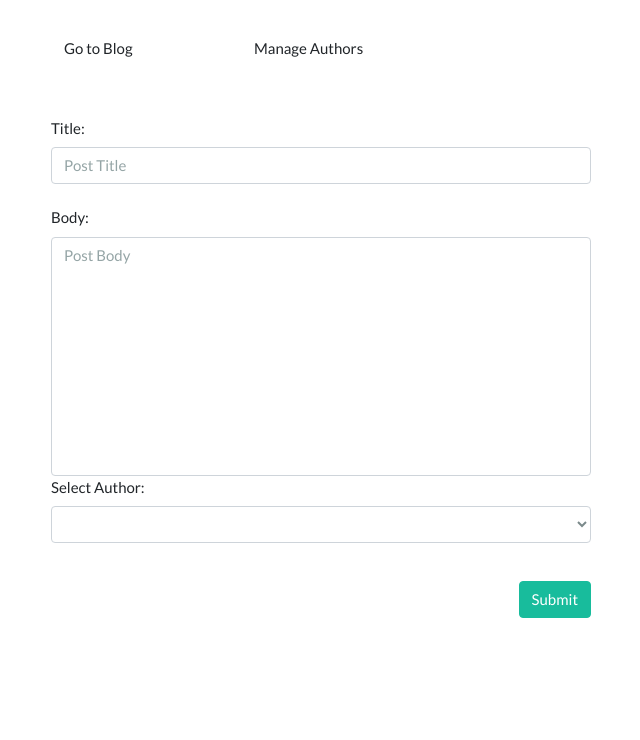
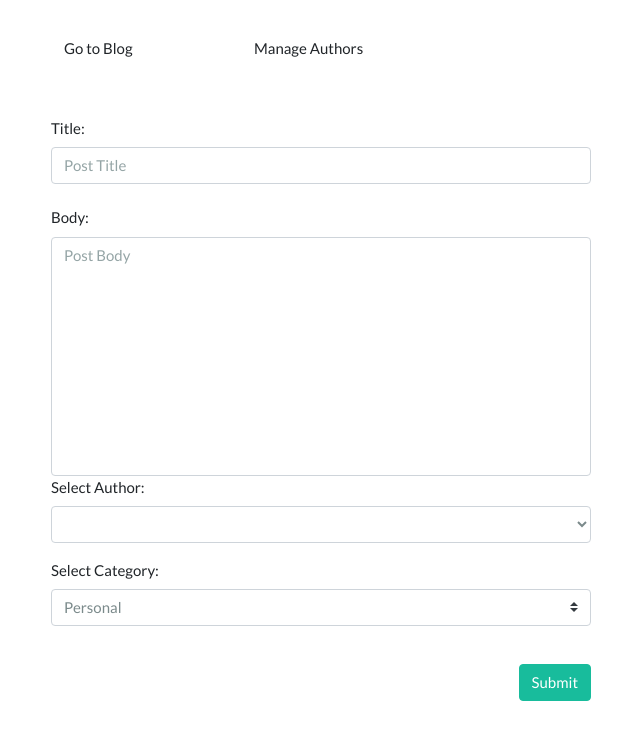
Before and after one commit to BBrier14/project2, a website: page public/cms.html in a window 1280 px wide. Shown: the whole page, without its empty margins (34-674 px from the left). Drawn offline with nearby package versions, Linux system fonts and the light colour scheme; no server answers.

Commit message:
added categories to cms html

```diff
--- a/public/cms.html
+++ b/public/cms.html
@@ -35,6 +35,16 @@
 							<select class="form-control" id="author">
   						</select>
 						</div>
+						<!-- DELETE IF NOT FUNCTIONING -->
+						<div class="form-group">
+							<label for="category">Select Category:</label>
+							<select class="custom-select" id="category">
+							  <option value="Personal">Personal</option>
+							  <option value="Product Review">Product Review</option>
+							  <option value="Political">Political</option>
+							</select>
+						  </div>
+						<!-- DELETE IF NOT FUNCTIONING -->
 						<br />
 						<button type="submit" class="btn btn-success submit">Submit</button>
 					</div>
```
